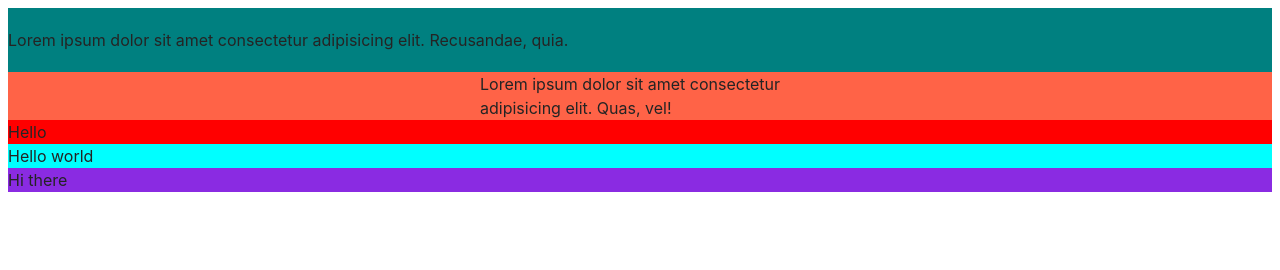
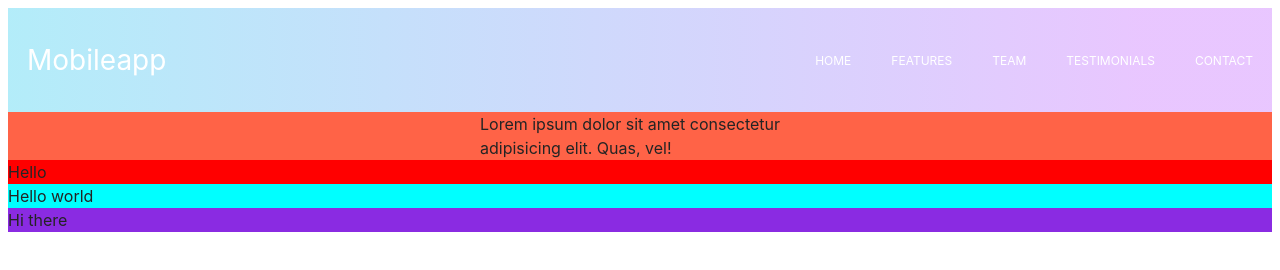
Before and after one commit to JohnRealy/lesson-2, a website built with Vite: page src/index.html in a window 1280 px wide. Built offline with nearby package versions, Linux system fonts and the light colour scheme.

Commit message:
commit_angela

```diff
--- a/src/css/header.css
+++ b/src/css/header.css
@@ -1,4 +1,35 @@
-.header {
-  padding: 20px 0;
-  background-color: teal;
+.navigation-menu {
+  display: flex;
+  justify-content: space-between;
+  align-items: center;
+  background: linear-gradient(
+    90deg,
+    rgba(0, 197, 235, 0.3) -1.97%,
+    rgba(181, 68, 254, 0.3) 89.43%
+  );
+  height: 72px;
+  padding: 16px 19px;
 }
+
+.logo {
+  color: #fff;
+  font-family: Inter;
+  font-size: 28px;
+  font-style: normal;
+  font-weight: 400;
+  line-height: normal;
+}
+
+.navigation-items-list {
+  display: flex;
+  gap: 40px;
+}
+
+.navigation-item {
+  color: #fff;
+  font-family: Inter;
+  font-size: 12px;
+  font-style: normal;
+  font-weight: 400;
+  line-height: normal;
+}
--- a/src/partials/header.html
+++ b/src/partials/header.html
@@ -1,3 +1,14 @@
 <header class="header">
-  <p>Lorem ipsum dolor sit amet consectetur adipisicing elit. Recusandae, quia.</p>
+  <div class="navigation-menu">
+    <a class="logo" href="../index.html">Mobileapp</a>
+    <nav class="navigation">
+      <ul class="navigation-items-list">
+        <li class="navigation-item"><a href="">HOME</a></li>
+        <li class="navigation-item"><a href="">FEATURES</a></li>
+        <li class="navigation-item"><a href="">TEAM</a></li>
+        <li class="navigation-item"><a href="">TESTIMONIALS</a></li>
+        <li class="navigation-item"><a href="">CONTACT</a></li>
+      </ul>
+    </nav>
+  </div>
 </header>
```
